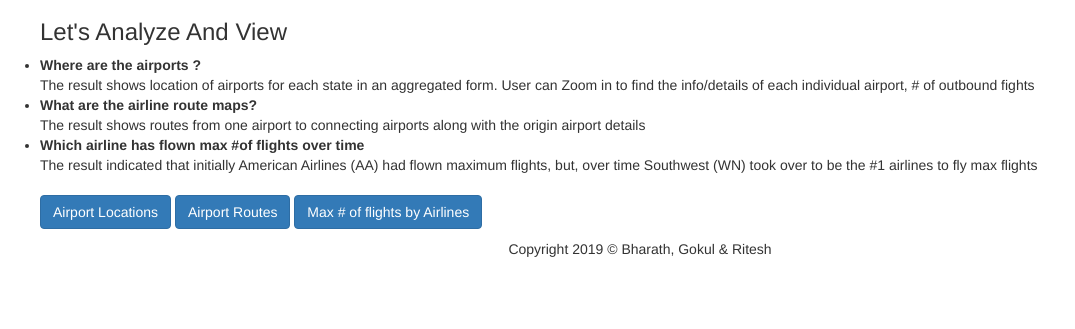
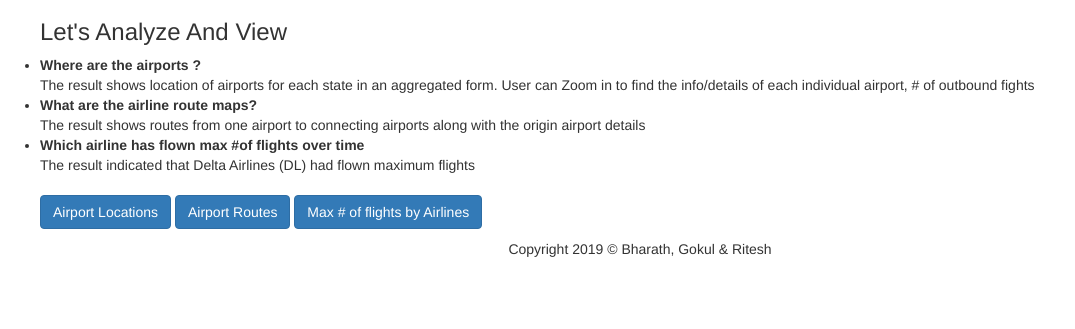
Before and after one commit to contactgokul/airports-flights-analysis, a Flask app: template templates/index.html in a window 1280 px wide. Shown: the part 471-800 px from the top of the page, without its empty margins (0-1075 px from the left). Run offline with Flask 2, Linux system fonts and the light colour scheme; the template is opened without the code that fills it, so the values that code supplies are empty; some libraries are stand-ins or nearby versions.

Commit message:
commit for demo

```diff
--- a/templates/index.html
+++ b/templates/index.html
@@ -22,7 +22,7 @@
 			<li><b>What are the airline route maps? </b><br>
 			The result shows routes from one airport to connecting airports along with the origin airport details</li>
 			<li><b>Which airline has flown max #of flights over time </b><br>
-			The result indicated that initially American Airlines (AA) had flown maximum flights, but, over time Southwest (WN) took over to be the #1 airlines to fly max flights</li> <br>
+			The result indicated that Delta Airlines (DL) had flown maximum flights</li> <br>
 
 		<button type="button" class="btn btn-primary" onclick="location.href='Airportlogicindex'">Airport Locations</button>
 		<button type="button" class="btn btn-primary" onclick="location.href='curvedpathindex'">Airport Routes</button>
```
Also changed, not shown: README.md.
